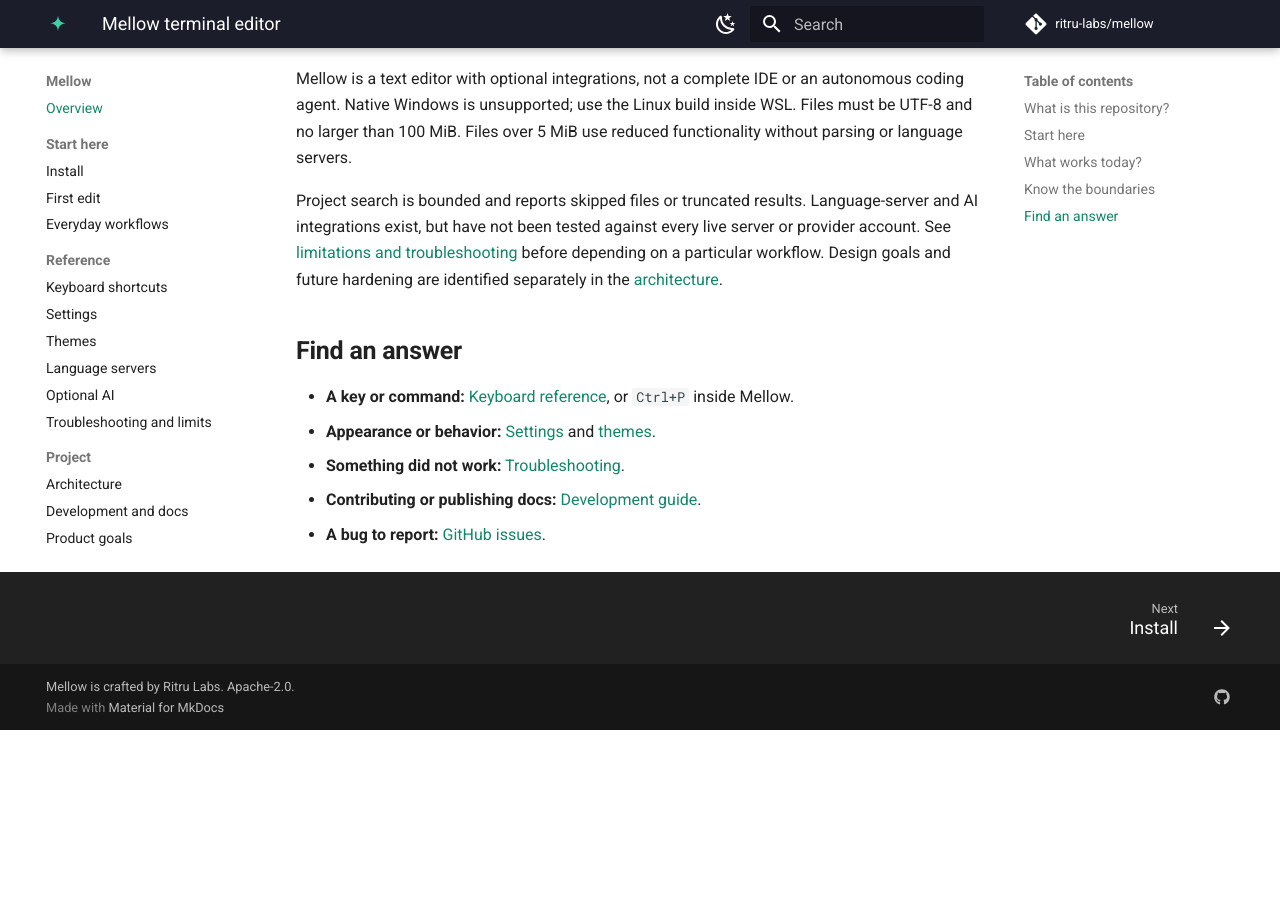
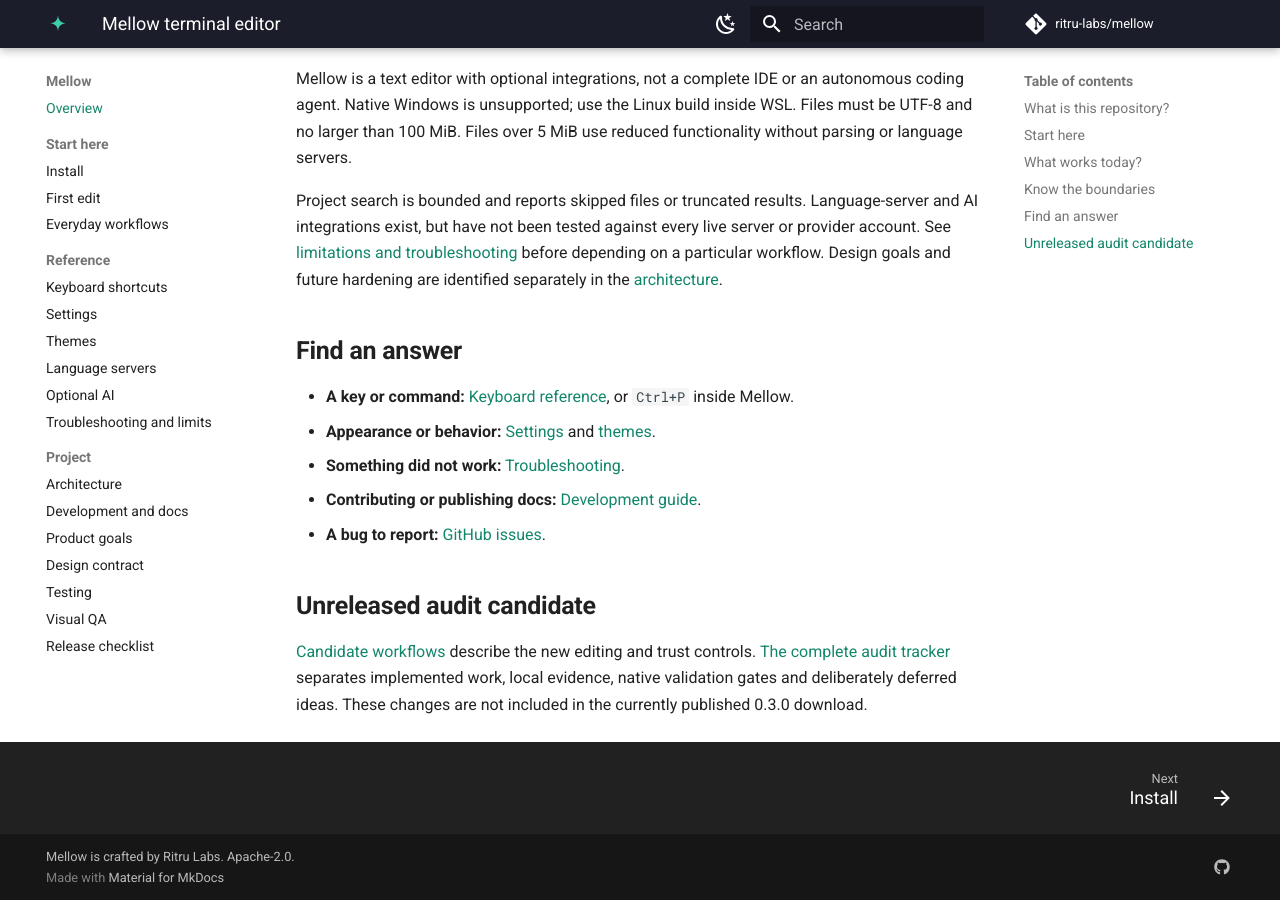
Before and after one commit to ritru-labs/mellow, an MkDocs documentation site: the page built from docs/index.md, in a window 1280 px wide and 900 px high, scrolled down 2463 px. Built offline with MkDocs 1.6.1 and Material for MkDocs 9.7.7, drawn with Linux system fonts in a browser that asks for light colours; comment, search, counter and statistics services are not loaded; before the commit the page ends 3193 px from its top, so only the background shows below that; some of the changed text lies outside the part shown.

Commit message:
Qualify native candidate artifacts before distribution
Add read-only exact-head candidate jobs on four native targets, extracted/installed PTY acceptance and package install/uninstall reports. Bind source and archive identities, support linked-worktree Linux packaging, wire release provenance and optional Apple signing, and keep generated version labels coherent without publishing.

```diff
--- a/docs/index.md
+++ b/docs/index.md
@@ -4,7 +4,7 @@
 
 <div class="mellow-intro" markdown>
 
-<p class="mellow-eyebrow">MELLOW · DOCUMENTATION · 0.2.1 BETA</p>
+<p class="mellow-eyebrow">MELLOW · DOCUMENTATION · 0.3.0 BETA</p>
 
 # Edit files in your terminal. Start with the keys you know.
 
@@ -64,7 +64,7 @@
 
 ## What works today?
 
-| Capability in 0.2.1 | What you need |
+| Capability in 0.3.0 | What you need |
 | --- | --- |
 | Editing, undo/redo, mouse selection, tabs, split panes, file search and replace | The Mellow binary and an interactive terminal |
 | Project file picker, file tree, project search, session restore and crash journals | A local project folder; UTF-8 text files |
@@ -96,3 +96,10 @@
 - **Something did not work:** [Troubleshooting](faq.md).
 - **Contributing or publishing docs:** [Development guide](development.md).
 - **A bug to report:** [GitHub issues](https://github.com/ritru-labs/mellow/issues).
+
+## Unreleased audit candidate
+
+[Candidate workflows](audit-workflows.md) describe the new editing and trust
+controls. [The complete audit tracker](audit/TRACKER.md) separates implemented
+work, local evidence, native validation gates and deliberately deferred ideas.
+These changes are not included in the currently published 0.3.0 download.
```
Also changed, not shown: README.md (+12 -1 lines), docs/getting-started.md (+1 -1 lines), docs/install.md (+8 -8 lines), 8 other files.
